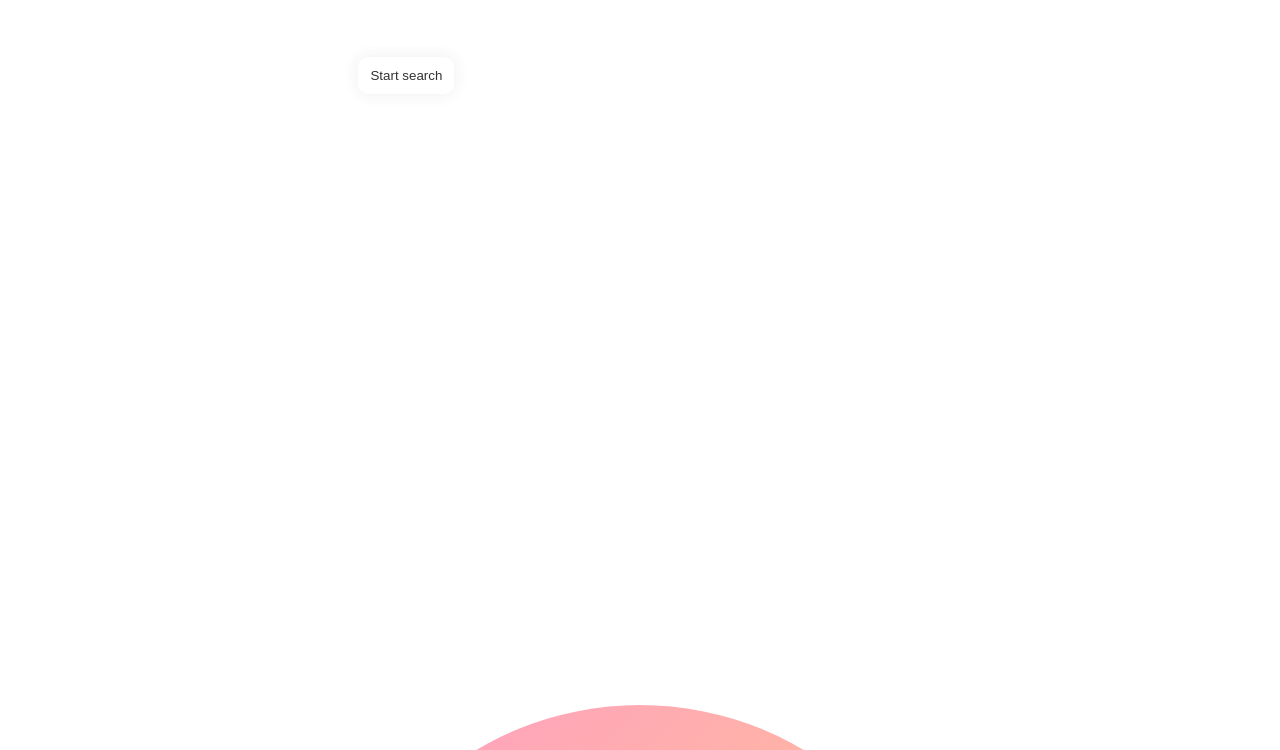
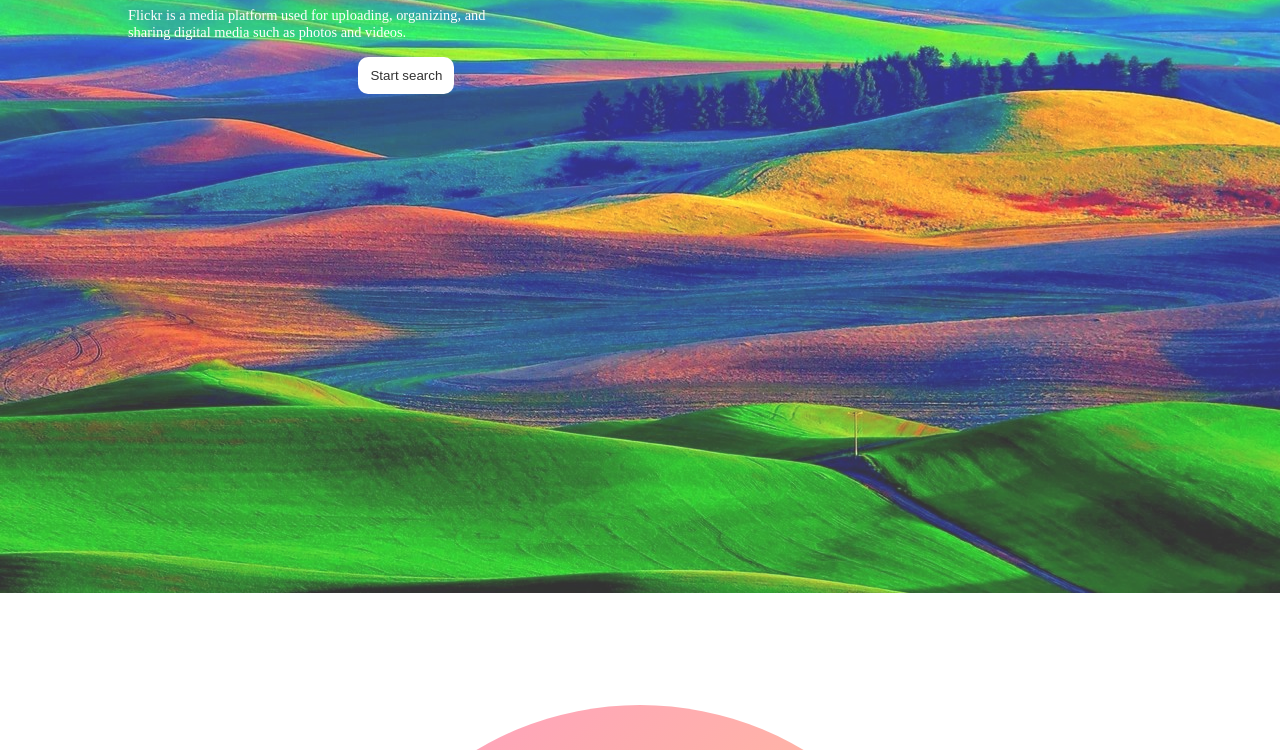
Before and after one commit to majahristova/FE22-js1-slutprojekt-maja-hristova, a plain HTML site: page index.html in a window 1280 px wide. Shown: the part 207-957 px from the top of the page. Drawn offline with Linux system fonts and the light colour scheme; the site is published under a folder, as on GitHub Pages, so addresses that start at the root find nothing.

Commit message:
second commit

```diff
--- a/CSS/style.css
+++ b/CSS/style.css
@@ -10,7 +10,7 @@ a {
 
 
 .landingPage {
-background-image: url("/Images/colorfulnature.jpg");
+background-image: url("../Images/colorfulnature.jpg");
 padding-top: 0;
 width: 100vw;
 height:100vh;
```
